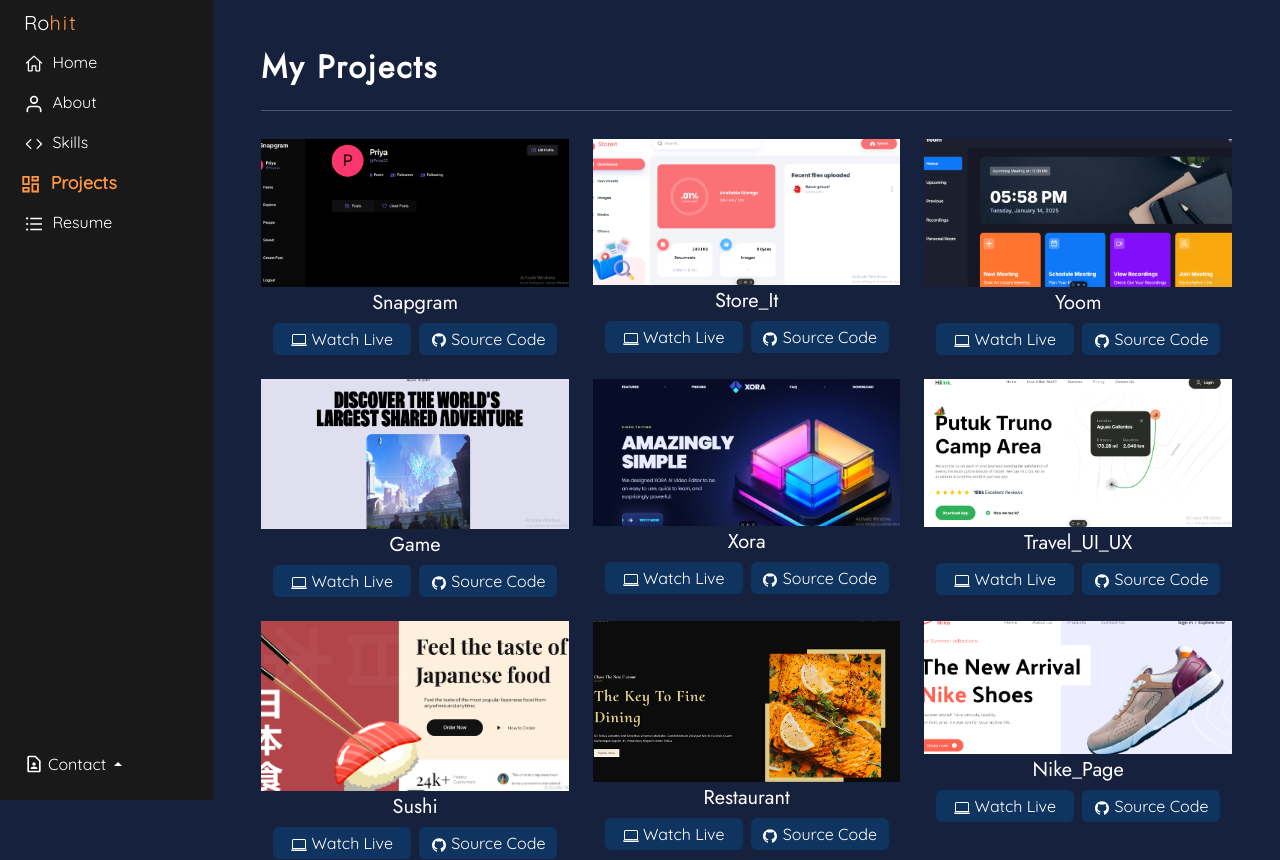
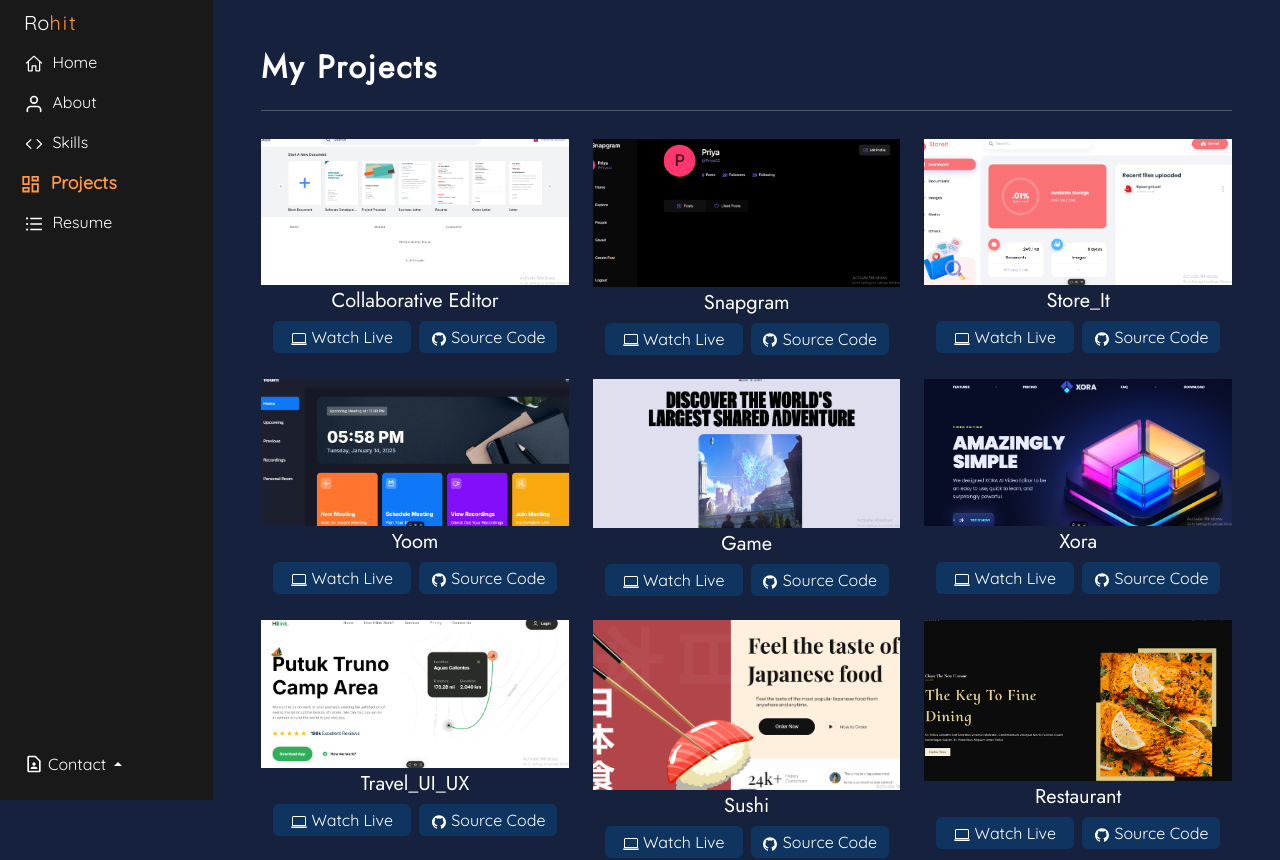
Before and after one commit to rohits2404/Portfolio, a React (Vite) app: page /projects in a window 1280 px wide. Shown: the top 860 px of the page. Built offline with nearby package versions, Linux system fonts and the light colour scheme.

Commit message:
initial commit

```diff
--- a/src/components/Projects.jsx
+++ b/src/components/Projects.jsx
@@ -9,6 +9,13 @@ const Projects = () => {
         setLoaded(true);
     };
     const projectList = [
+        {
+        name: "Collaborative Editor",
+        sourceCode: "https://github.com/rohits2404/Collaborative-Editor.git",
+        LiveDemo: "https://docs-mu-six.vercel.app/",
+        img1: "projects-img/docs.png",
+        isLiveDemoDisabled: false
+        },
         {
         name: "Snapgram",
         sourceCode: "https://github.com/rohits2404/Snapgram.git",
```
Also changed, not shown: public/projects-img/docs.png (added).
